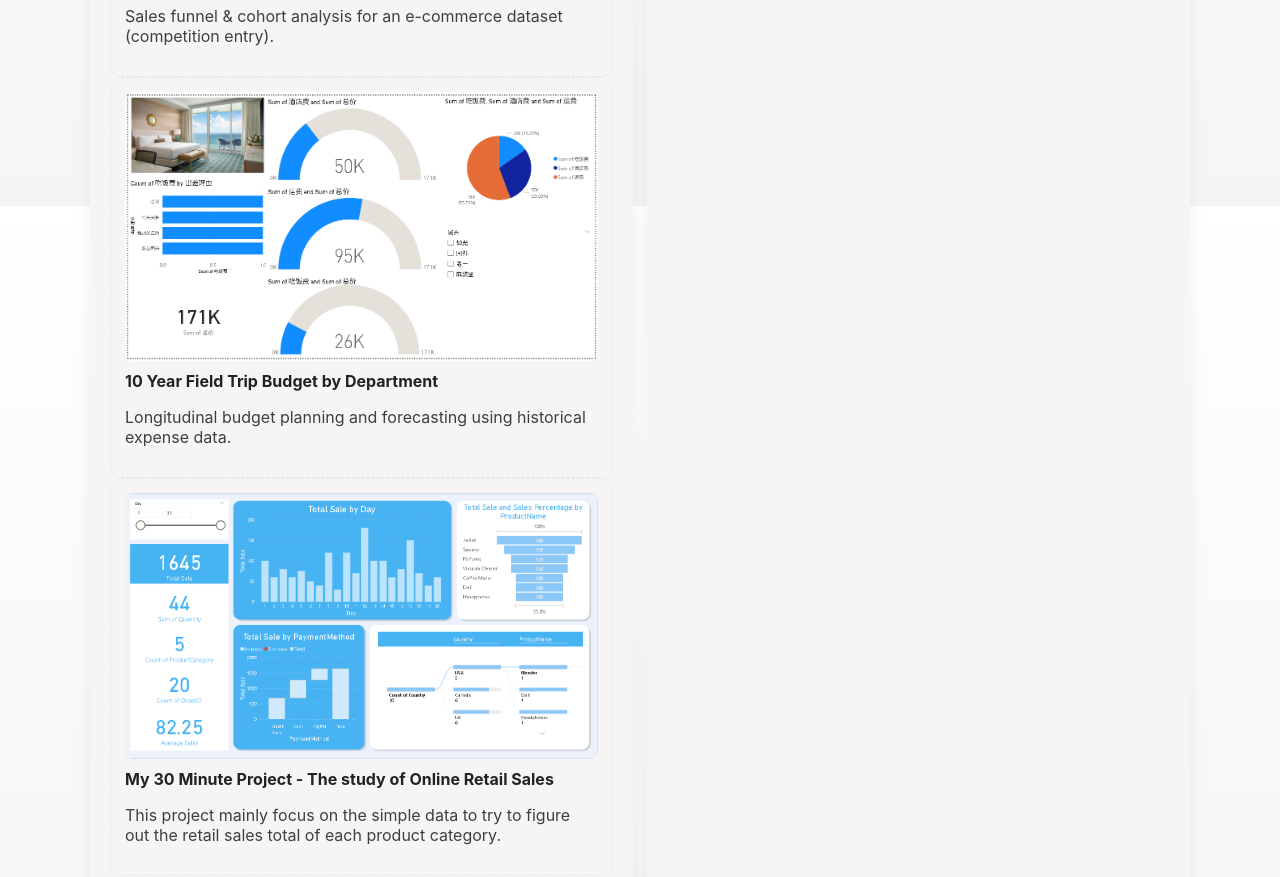
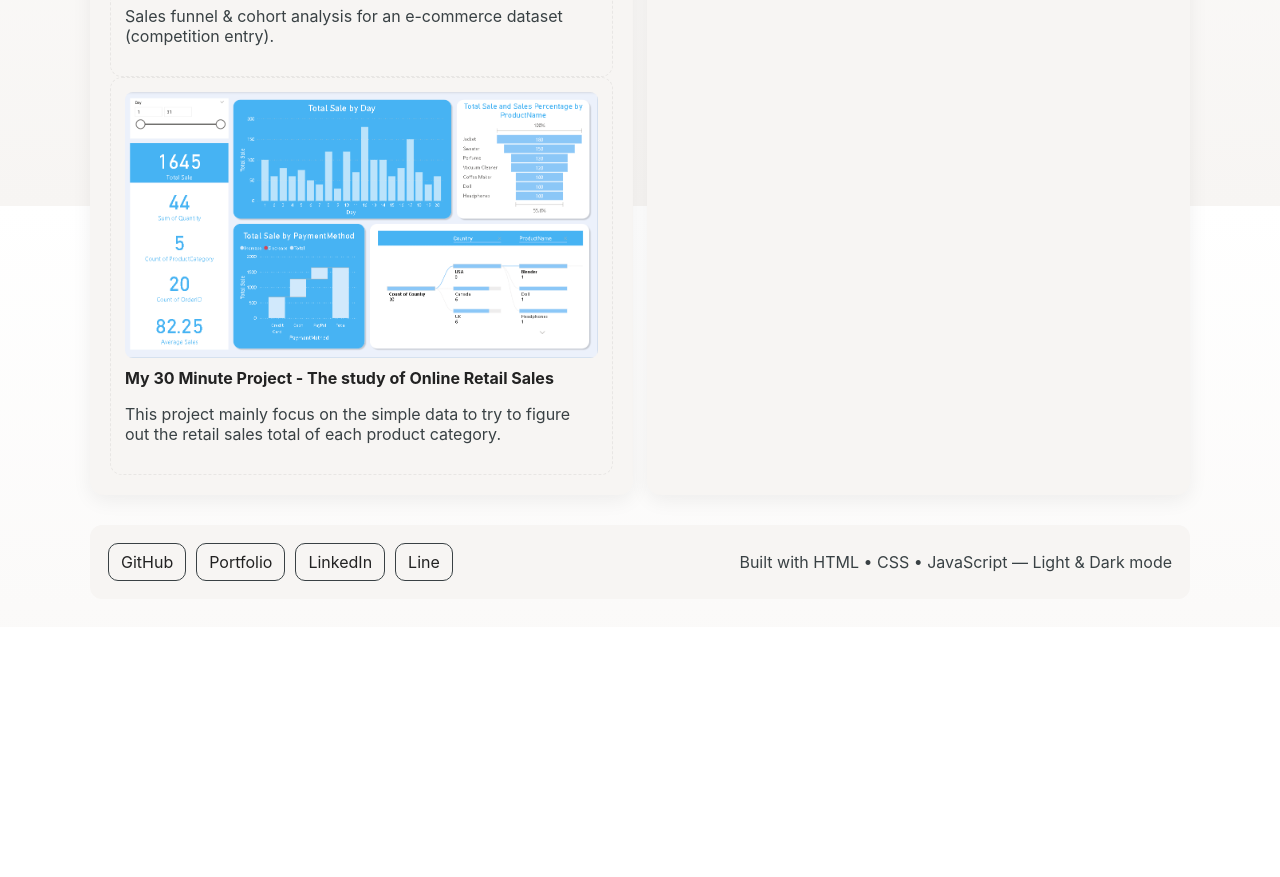
Before and after one commit to saikyalsintun/portfolio-website, a plain HTML site: page index.html in a window 1280 px wide. Shown: the part 2194-3071 px from the top of the page. After the commit the page ends 2821 px from the top, so only its background shows below. Drawn offline with Linux system fonts and the light colour scheme.

Commit message:
Update index.html

```diff
--- a/index.html
+++ b/index.html
@@ -139,7 +139,7 @@
         <div class="proj"><a href="files/..."><img src="images/2.jpg" alt="Project Image" style="width:100%;border-radius:8px;margin-bottom:6px;"></a><h4>DataDNA — Consumer Financial Complaints Dataset</h4><p class="muted">Exploratory analysis of consumer complaints, categorization, and trend identification with visualization outputs.</p></div>
         <div class="proj"><a href="files/FP20_StudentPerformance_Final.pbix"></a><img src="images/1.jpg" alt="Project Image" style="width:100%;border-radius:8px;margin-bottom:6px;"></a><h4>FP20 Analytic Challenge x ZoomChart (Student Assessment)</h4><p class="muted">Student performance analysis and interactive visual assessment dashboards.</p></div>
         <div class="proj"><a href="files/November 2025 DataDNA.pbix"></a><img src="images/3.png" alt="Project Image" style="width:100%;border-radius:8px;margin-bottom:6px;"></a><h4>November 2025 — E-commerce Analytics Challenge</h4><p class="muted">Sales funnel & cohort analysis for an e-commerce dataset (competition entry).</p></div>
-        <div class="proj"><a href="files/Field Trip.pbix"></a><img src="images/0.png" alt="Project Image" style="width:100%;border-radius:8px;margin-bottom:6px;"></a><h4>10 Year Field Trip Budget by Department</h4><p class="muted">Longitudinal budget planning and forecasting using historical expense data.</p></div>
+
         <div class="proj"><a href="files/30 minute practice.pbix"></a><img src="images/30 minute practice.png" alt="Project Image" style="width:100%;border-radius:8px;margin-bottom:6px;"></a><h4>My 30 Minute Project - The study of Online Retail Sales</h4><p class="muted">This project mainly focus on the simple data to try to figure out the retail sales total of each product category.</p></div>
       </div>
 
```
